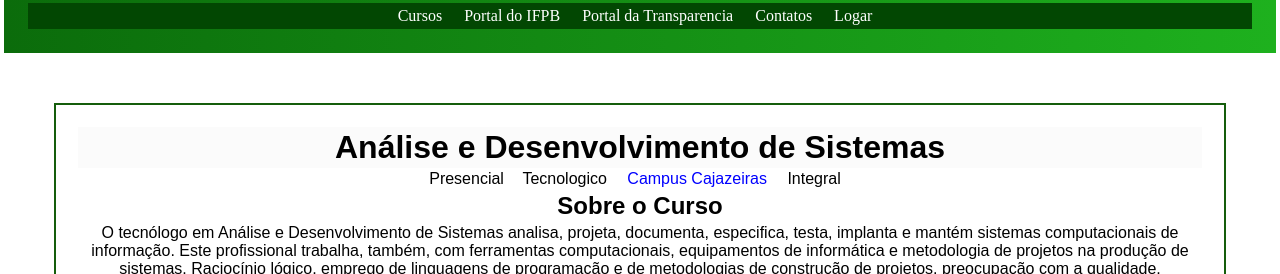
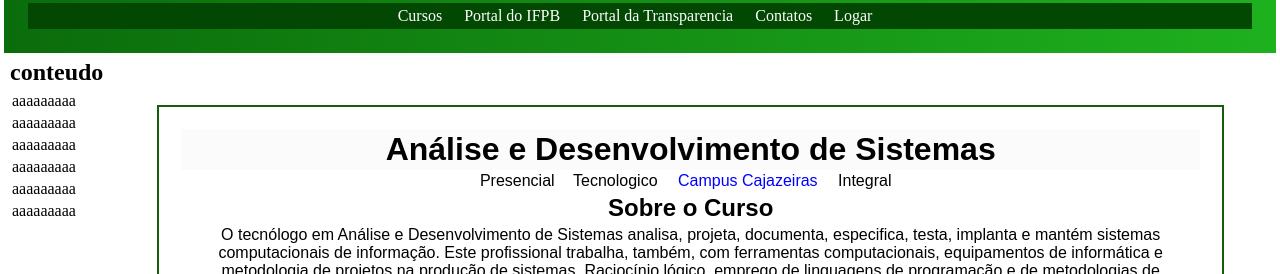
Before and after one commit to Altamira-GCM/Projeto-Final-GCM, a website: page paginaprincipal.html in a window 1280 px wide. Shown: the part 182-456 px from the top of the page. Drawn offline with nearby package versions, Linux system fonts and the light colour scheme.

Commit message:
Adicionando aside

```diff
--- a/paginaprincipal.css
+++ b/paginaprincipal.css
@@ -3,6 +3,10 @@
     padding: 2px;
     box-sizing: border-box;
 
+}
+
+.main {
+    display: flex;
 }
 
 main {
--- a/paginaprincipal.html
+++ b/paginaprincipal.html
@@ -48,6 +48,20 @@
             </div>
         </div>
     </header>
+    <div class="main">
+
+        <aside>
+            <h2>conteudo</h2>
+        <ul>
+            <li>aaaaaaaaa</li>
+            <li>aaaaaaaaa</li>
+            <li>aaaaaaaaa</li>
+            <li>aaaaaaaaa</li>
+            <li>aaaaaaaaa</li>
+            <li>aaaaaaaaa</li>
+
+        </ul>
+    </aside>
 
     <main>
         <div class="curso">
@@ -159,6 +173,7 @@
             </table>
         </div>
     </main>
+</div>
     <footer>
         <p>Página desenvolvida Por Gustavo Bardavid</p>
         <p>Projeto Final da Disciplina de Gerência de Configuração e Mudança</p>
```
Lines whose indentation alone changed are shown as unchanged.
